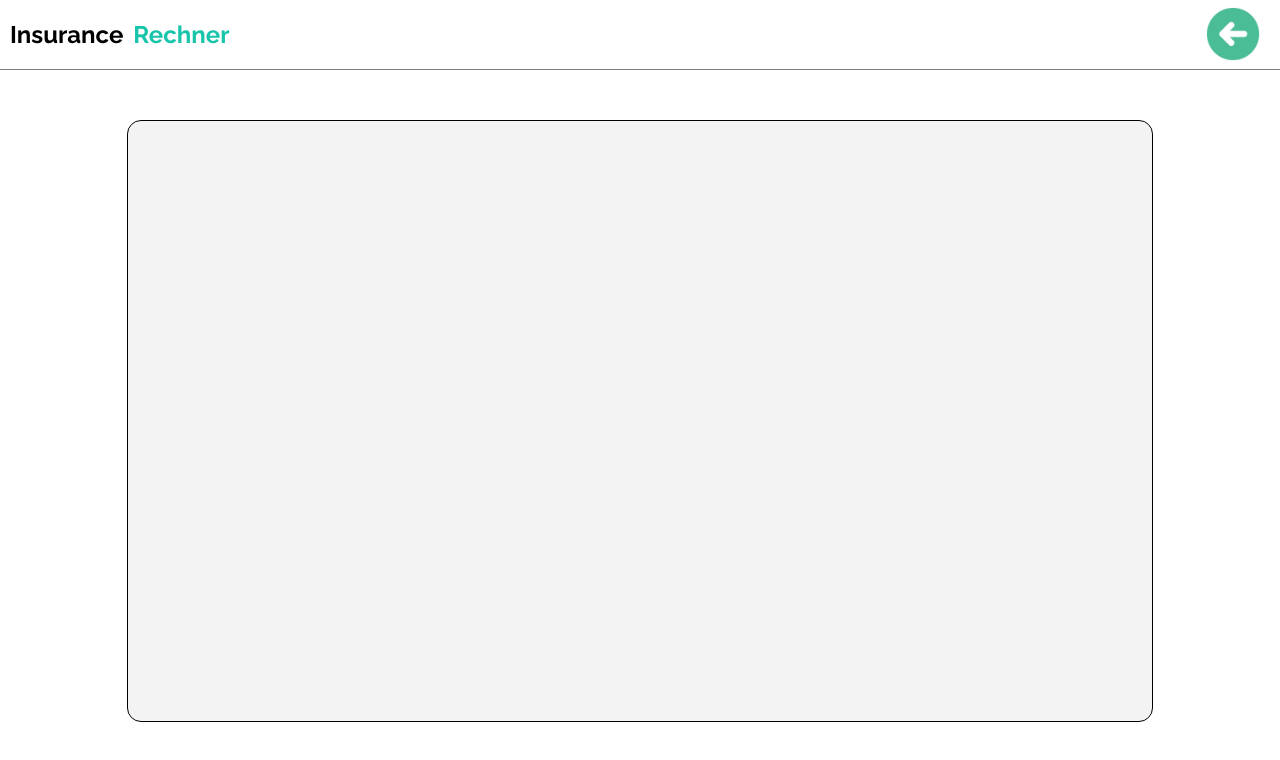
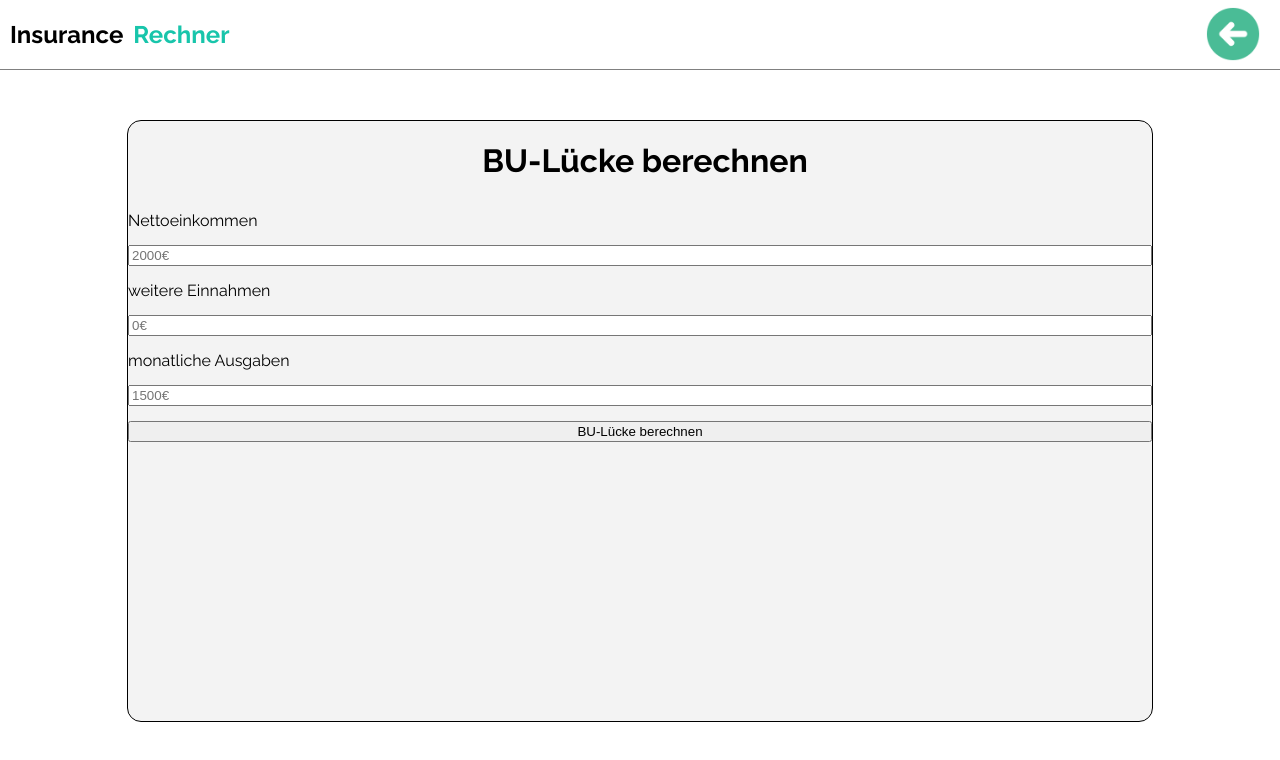
Before and after one commit to Ceda1998/insurancerechner, a plain HTML site: page bugaprechner.html in a window 1280 px wide. Drawn offline with Linux system fonts and the light colour scheme.

Commit message:
added BU Gap Calculator structure

```diff
--- a/bugaprechner.html
+++ b/bugaprechner.html
@@ -25,7 +25,17 @@
       </nav>
 
       <div class="buCalculatorContent">
-        <div class="buGapCalculatorFrame"></div>
+        <div class="buGapCalculatorFrame">
+            <div class="buGapHeadline">
+                <h1>BU-Lücke berechnen</h1>
+            </div>
+            <form action="#" id="buGapCalculationForm">
+                <label>Nettoeinkommen</label><input type="number" required placeholder="2000€">
+                <label>weitere Einnahmen</label><input type="number" required placeholder="0€">
+                <labe>monatliche Ausgaben</labe><input type="number" id="monthlyOutgoings" required placeholder="1500€">
+                <button id="calculateBuButton">BU-Lücke berechnen</button>
+            </form>
+        </div>
       </div>
     </div>
   </body>
--- a/css/bmi.css
+++ b/css/bmi.css
@@ -26,9 +26,14 @@ p {
 
 .formFlexContainer {
     display: flex;
+    align-items: center;
     justify-content: space-around;
     width: 400px;
     height: 20px;
+}
+
+.formFlexContainer label {
+    width: 100px; /* Breite der Labels anpassen */
 }
 
 .calculatorContentContainer {
--- a/css/bugap.css
+++ b/css/bugap.css
@@ -11,3 +11,16 @@
     display: flex;
     justify-content: center;
 }
+
+#buGapCalculationForm {
+    margin-top: 10px;
+    display: flex;
+    flex-direction: column;
+    gap: 15px;
+}
+
+.buGapHeadline {
+    display: flex;
+    justify-content: center;
+    align-items: center;
+}
```
Also changed, not shown: bmirechner.html (+4 -8 lines).
